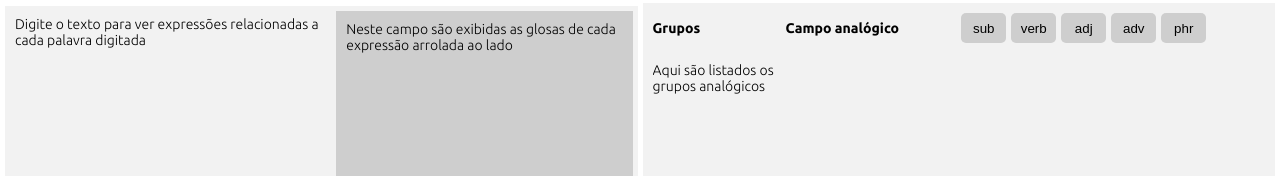
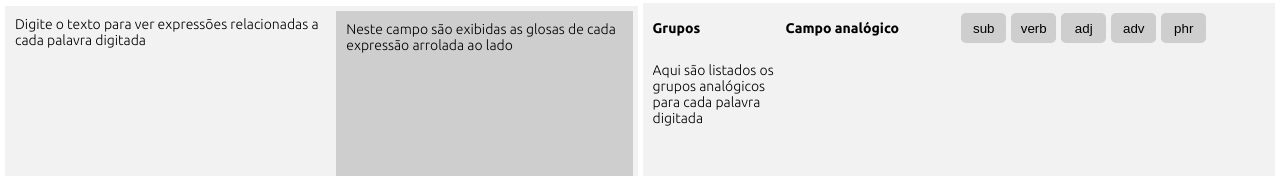
Before and after one commit to renribsilva/glossario, a Next.js app: page / in a window 1280 px wide. Shown: the part 257-433 px from the top of the page. Built offline with nearby package versions, Linux system fonts and the light colour scheme.

Commit message:
arquivos modificados

```diff
--- a/src/pages/index.tsx
+++ b/src/pages/index.tsx
@@ -301,7 +301,7 @@ export default function HomePage() {
                   </>
                 ))}
                 {analogKeyData === null && (
-                  <p>Aqui são listados os grupos analógicos</p>
+                  <p>Aqui são listados os grupos analógicos para cada palavra digitada</p>
                 )}
                 {analogKeyData !== null && (
                   <p>(clique para ver as palavras do campo analógico)</p>
```
